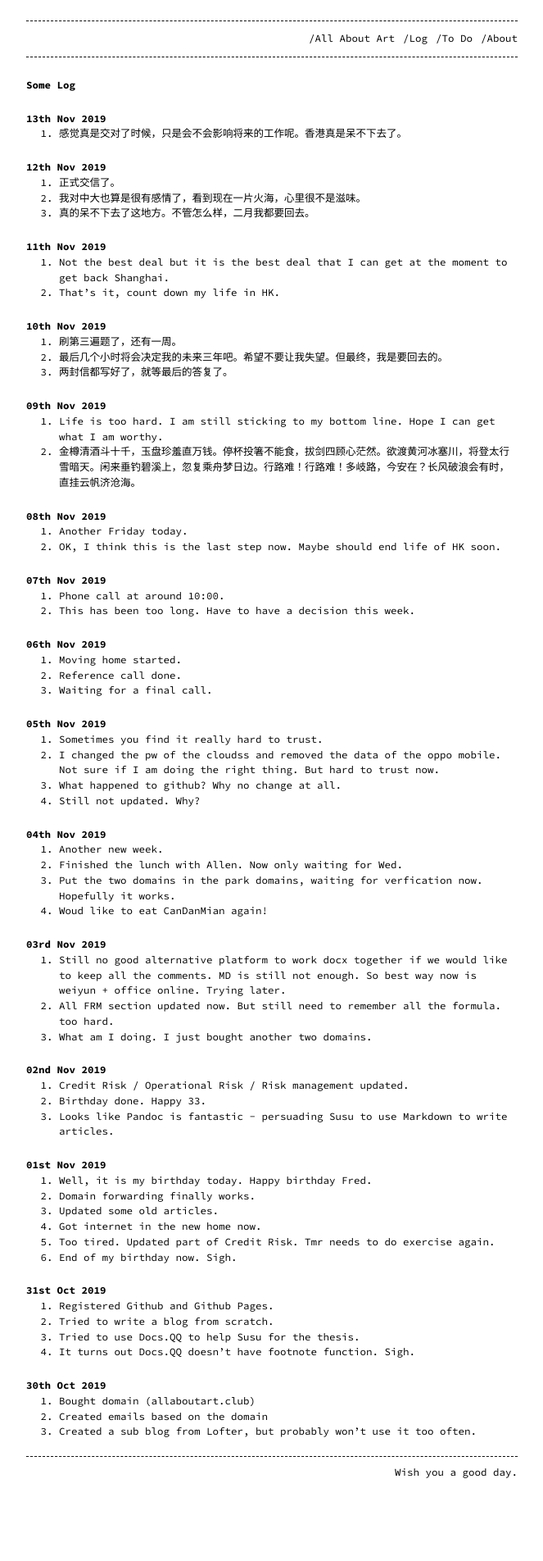
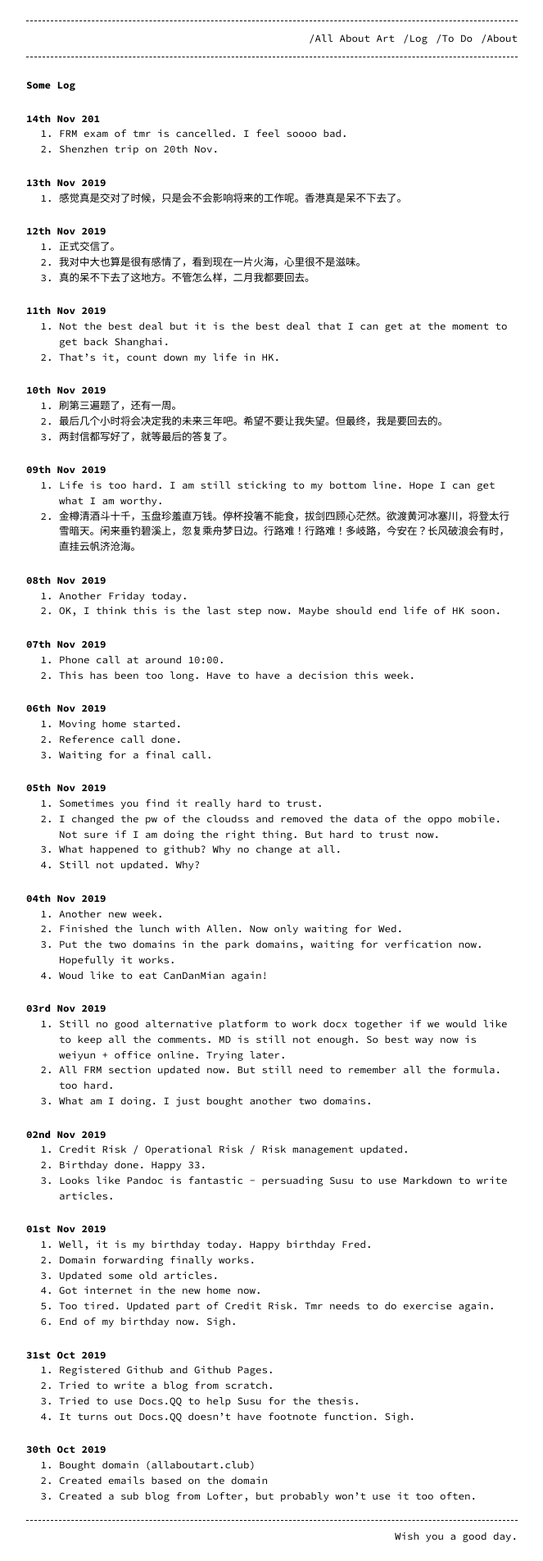
Before and after one commit to 912828qj2/912828qj2.github.io, a Jekyll site: the page built from log.md, in a window 1280 px wide. Shown: the whole page at 82% size, without its empty margins (308-971 px from the left). Built offline with Jekyll 4.4.1, drawn with Linux system fonts in a browser that asks for light colours; before the commit the page ends 1826 px from its top, so only the background shows below that.

Commit message:
late amendment.

```diff
--- a/log.md
+++ b/log.md
@@ -5,6 +5,11 @@ permalink: /log/
 ---
 
 ## Some Log
+
+### 14th Nov 201
+
+1. FRM exam of tmr is cancelled. I feel soooo bad.
+2. Shenzhen trip on 20th Nov.
 
 ### 13th Nov 2019
 
```
